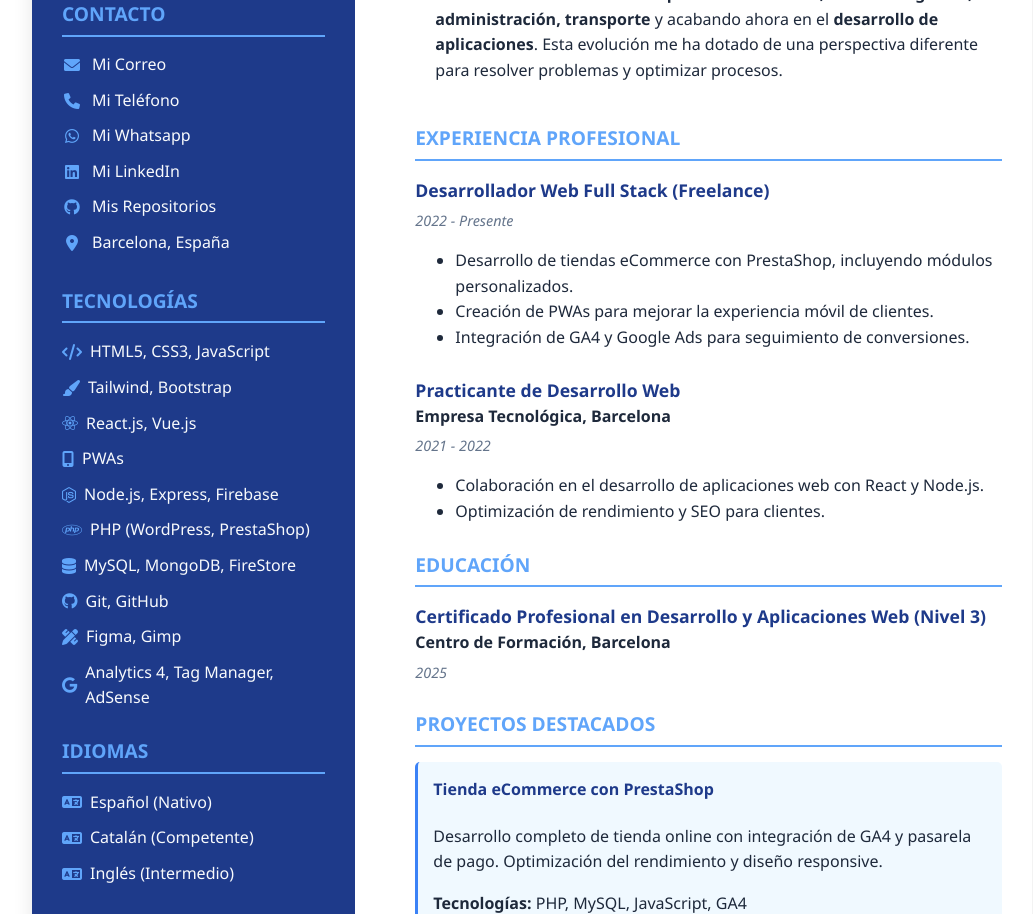
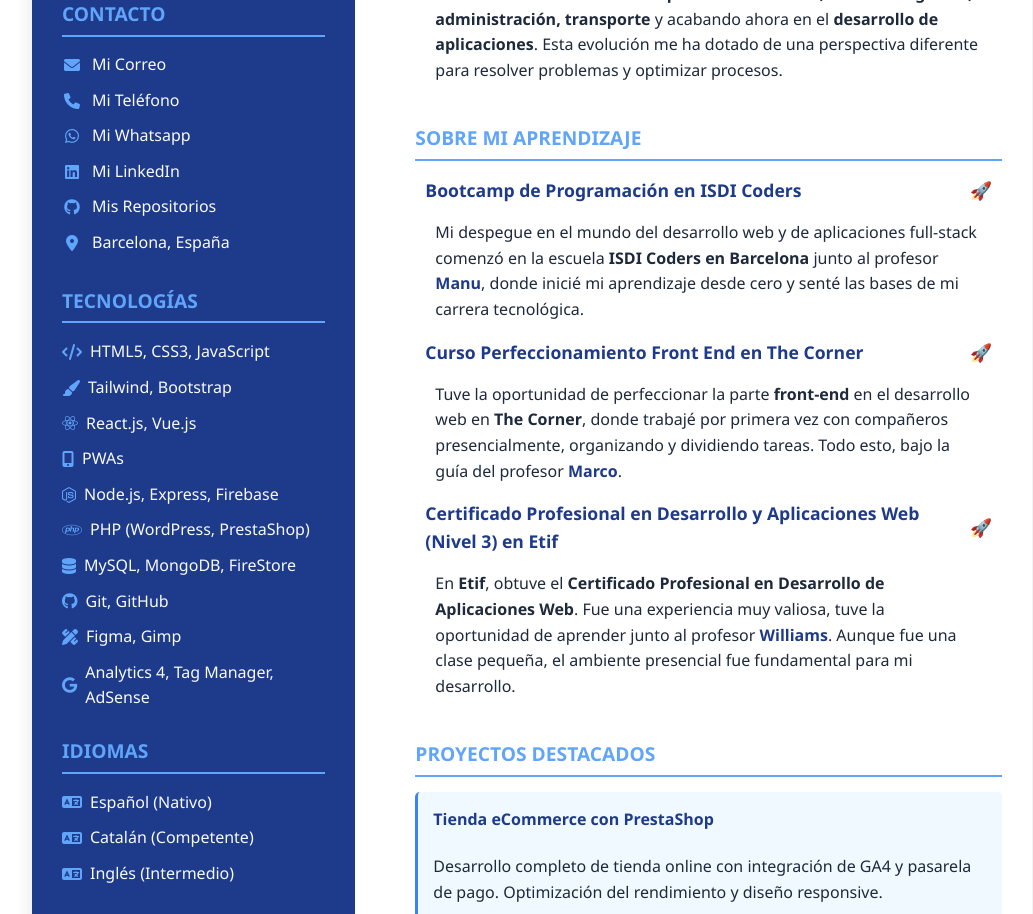
Before and after one commit to DanielGuillen88/Mi-Portafolio, a React (Vite) app in the folder Mi-Portafolio/: page / in a window 1280 px wide. Shown: the part 400-1314 px from the top of the page, without its empty margins (108-1141 px from the left). Built offline with nearby package versions, Linux system fonts and the light colour scheme.

Commit message:
importamos AboutMyLearning y comentamos AboutMyDevExperience

```diff
--- a/Mi-Portafolio/src/components/RightColumn/index.jsx
+++ b/Mi-Portafolio/src/components/RightColumn/index.jsx
@@ -1,4 +1,6 @@
 import AboutMe from "./aboutme";
+// import AboutMyDevExperience from "./AboutMyDevExperience";
+import AboutMyLearning from "./AboutMyLearning";
 import AboutMyJobs from "./AboutMyJobs";
 import "./index.css";
 
@@ -25,36 +27,16 @@ export default function RightColumn() {
                 </section>
 
                 <section>
-                    <h3 className="section-title">Experiencia Profesional</h3>
-                    <div className="experience-item">
-                        <div className="job-title">Desarrollador Web Full Stack (Freelance)</div>
-                        <div className="date">2022 - Presente</div>
-                        <ul>
-                            <li>Desarrollo de tiendas eCommerce con PrestaShop, incluyendo módulos personalizados.</li>
-                            <li>Creación de PWAs para mejorar la experiencia móvil de clientes.</li>
-                            <li>Integración de GA4 y Google Ads para seguimiento de conversiones.</li>
-                        </ul>
-                    </div>
 
-                    <div className="experience-item">
-                        <div className="job-title">Practicante de Desarrollo Web</div>
-                        <div className="company">Empresa Tecnológica, Barcelona</div>
-                        <div className="date">2021 - 2022</div>
-                        <ul>
-                            <li>Colaboración en el desarrollo de aplicaciones web con React y Node.js.</li>
-                            <li>Optimización de rendimiento y SEO para clientes.</li>
-                        </ul>
-                    </div>
+                    <AboutMyLearning />
+
                 </section>
 
-                <section>
-                    <h3 className="section-title">Educación</h3>
-                    <div className="education-item">
-                        <div className="degree">Certificado Profesional en Desarrollo y Aplicaciones Web (Nivel 3)</div>
-                        <div className="institution">Centro de Formación, Barcelona</div>
-                        <div className="date">2025</div>
-                    </div>
-                </section>
+                {/* <section>
+
+                    <AboutMyDevExperience />
+
+                </section> */}
 
                 <section>
                     <h3 className="section-title">Proyectos Destacados</h3>
```
